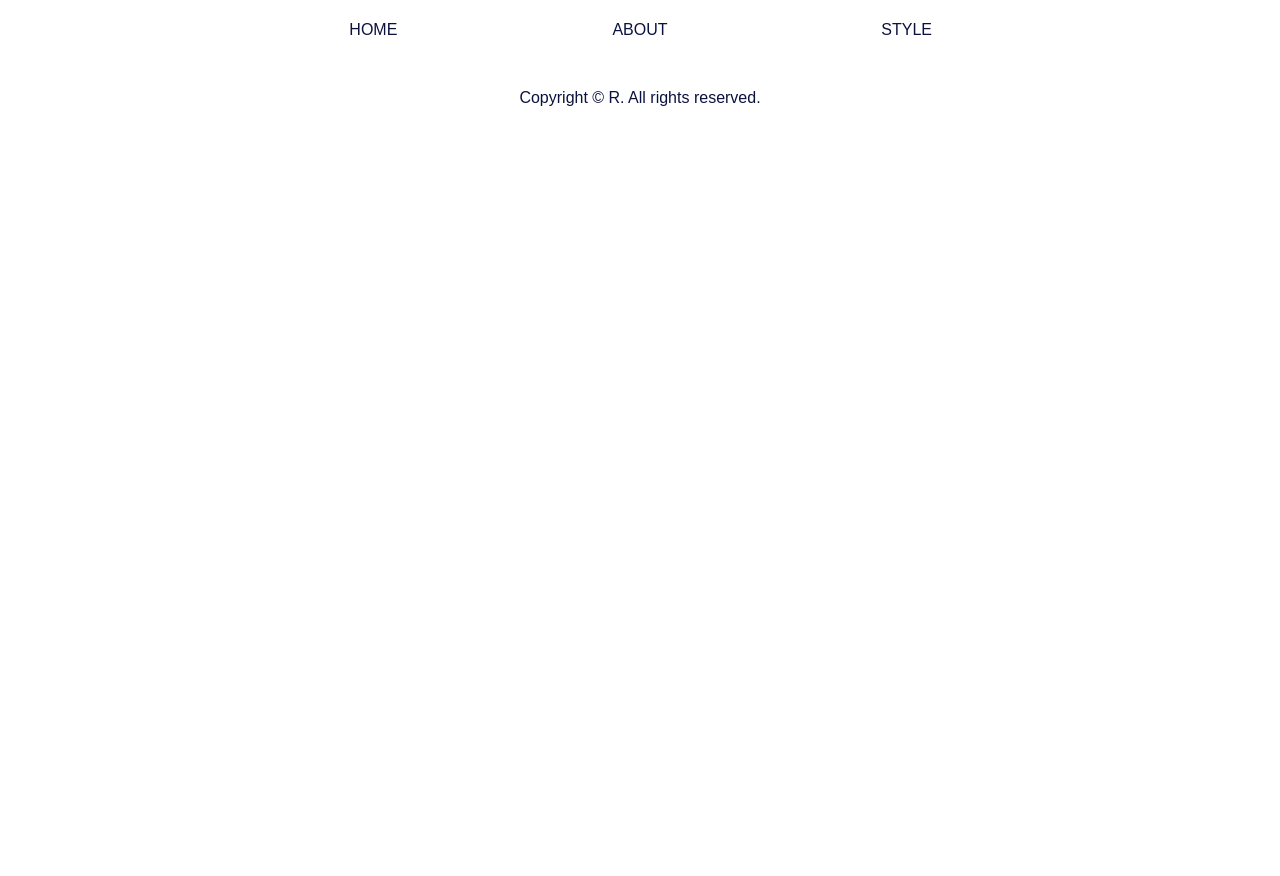
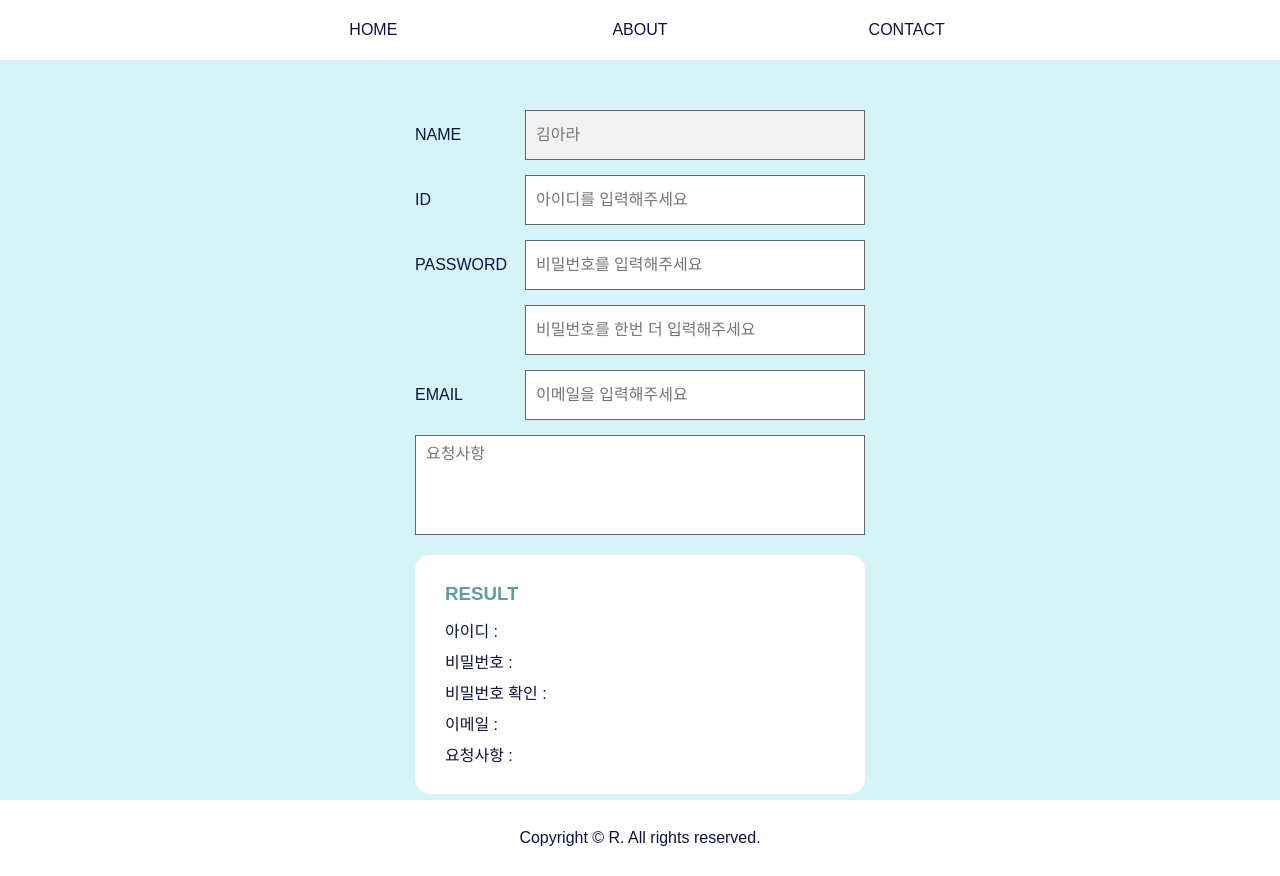
Before and after one commit to goldknow/study, a Vue app in the folder vue_study/: page /Contact in a window 1280 px wide. Before the commit the page ends 800 px from the top, so only its background shows below. Built offline with nearby package versions, Linux system fonts and the light colour scheme; a web font is replaced by a local one.

Commit message:
파일 정리

```diff
--- a/vue_study/src/components/InputStyle.vue
+++ b/vue_study/src/components/InputStyle.vue
@@ -1,10 +1,8 @@
 <template>
 	<!--
-
 	중국어, 일본어, 한국어 등은 입력이 끝나야지만 입력값이 동기화된다.
-
-	이러한 v-model의 한계점 때문에 뷰 공식 문서에서는 한국어 입력을 다룰 때 v-bind:value와 v-on:input을 직접 연결해서 사용하는 것을 권고하고 있다.
-
+	이러한 v-model의 한계점 때문에 뷰 공식 문서에서는 한국어 입력을 다룰 때
+	v-bind:value와 v-on:input을 직접 연결해서 사용하는 것을 권고하고 있다.
 	-->
 	<div class="input-area">
 		<label
--- a/vue_study/src/layouts/MainHeader.vue
+++ b/vue_study/src/layouts/MainHeader.vue
@@ -23,8 +23,8 @@
                         bgColor: '#e6fce6'
                     },
                     {
-                        title: 'style',
-                        link: "/style",
+                        title: 'contact',
+                        link: "/contact",
                         bgColor: '#d6f3f7'
                     },
                 ]
--- a/vue_study/src/components/Style.vue
+++ b/vue_study/src/views/Contact.vue
@@ -73,8 +73,8 @@
 </template>
 
 <script>
-import InputStyle from './InputStyle.vue'
-import TextareaStyle from './TextareaStyle.vue'
+import InputStyle from '@/components/InputStyle.vue'
+import TextareaStyle from '@/components/TextareaStyle.vue'
 
 export default {
     name: 'Style',
```
Also changed, not shown: vue_study/src/router.js (+5 -5 lines), vue_study/src/views/About.vue (renamed from vue_study/src/components/About.vue), vue_study/src/views/Home.vue (renamed from vue_study/src/components/Home.vue).
